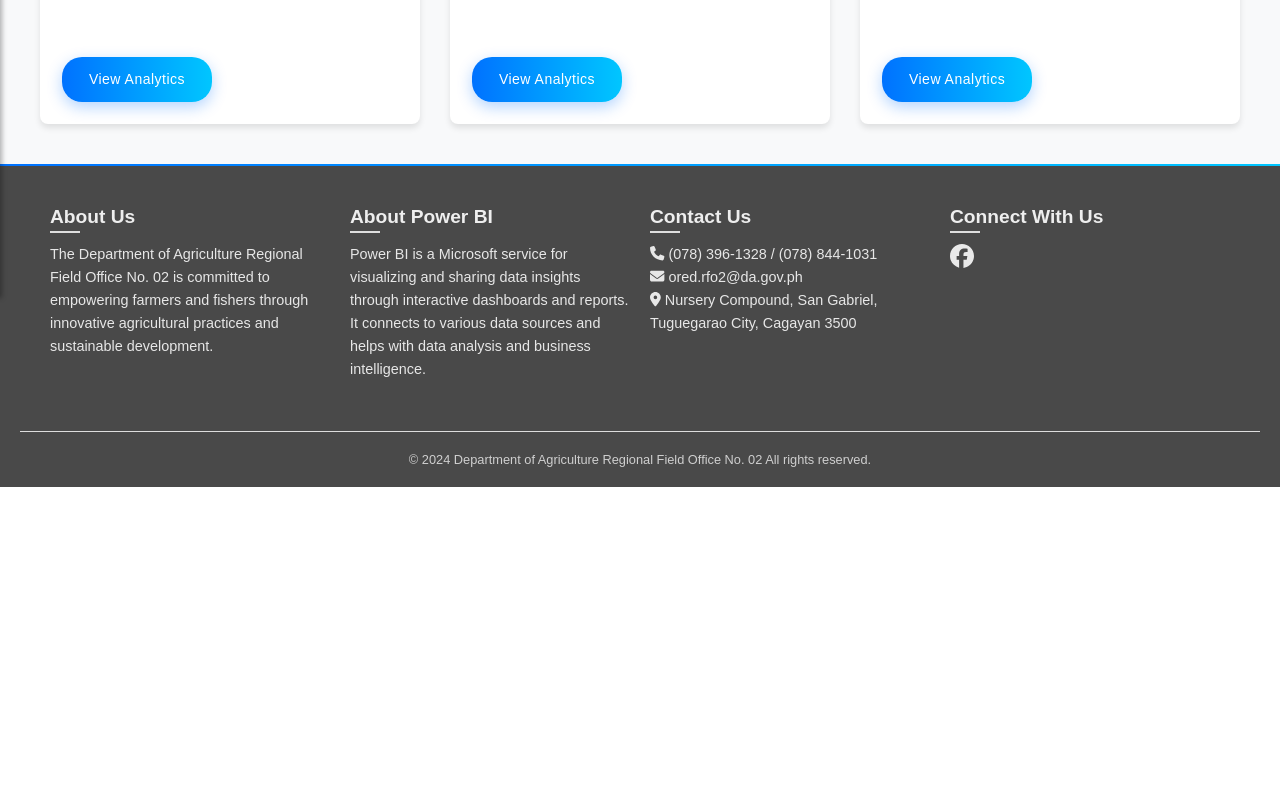
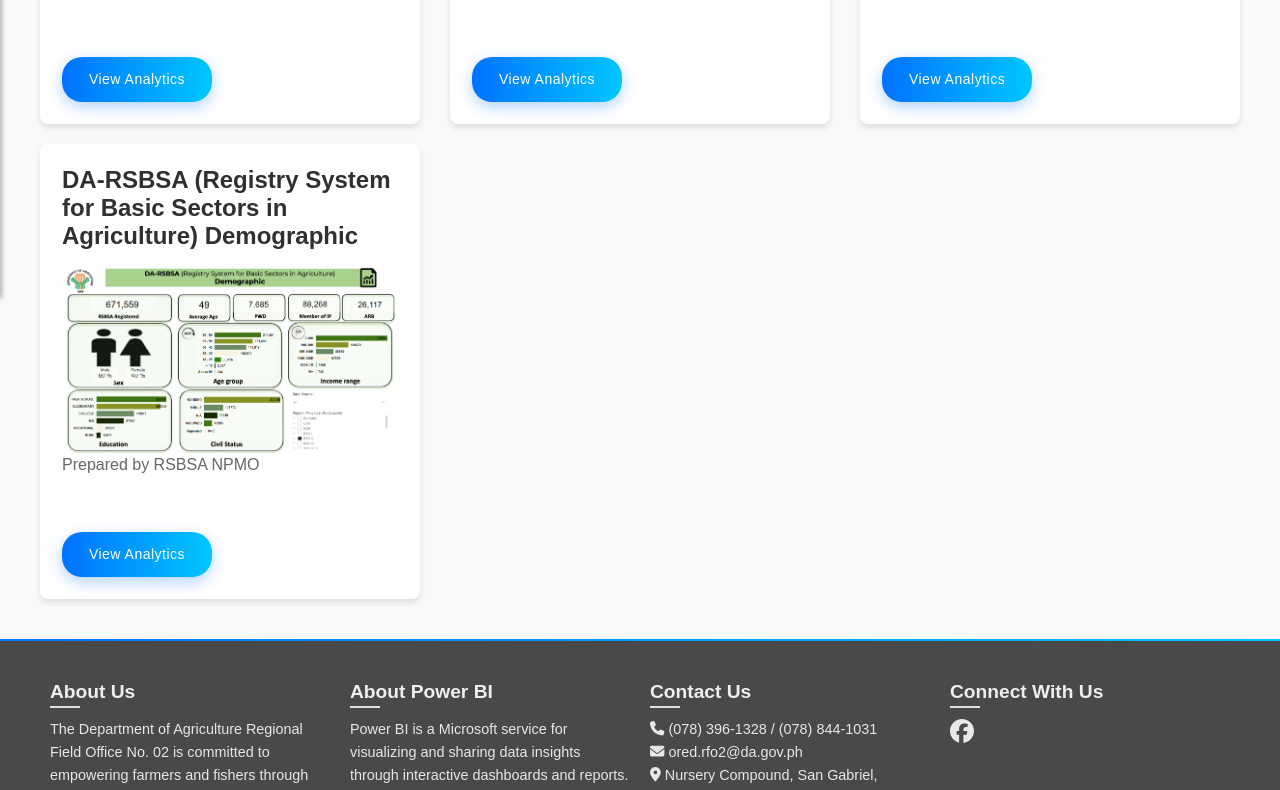
Before and after one commit to darfo2/powerbiportal, a React (Create React App) app: page /powerbiportal/Directory in a window 1280 px wide. Shown: the part 502-1292 px from the top of the page. Before the commit the page ends 989 px from the top, so only its background shows below. Built offline with nearby package versions, Linux system fonts and the light colour scheme.

Commit message:
updated the dependencies and added new pwrbi port.

```diff
--- a/src/components/ninPages/4directory.jsx
+++ b/src/components/ninPages/4directory.jsx
@@ -8,6 +8,7 @@ import Footer from '../Footer'
 import Animal from '../../assets/animal.PNG'
 import Feeds from '../../assets/feeds.PNG'
 import F2C2 from '../../assets/f2c2.PNG'
+import rsbsa from '../../assets/rsbsa.png'
 
 const fadeIn = keyframes`
   from { opacity: 0; }
@@ -163,6 +164,13 @@ function Page() {
         powerBIUrl:
           "https://app.powerbi.com/view?r=eyJrIjoiOGU0MTlkYzMtOGM4NC00ZTQ5LWIxMjUtYzYyMjFlMjEyYjc3IiwidCI6IjY4OTgwNjFkLTFhNmItNGUzOS1hZGZjLWRjOGFmZTA3MjIwMSIsImMiOjEwfQ%3D%3D",
       },
+      {
+        title: "DA-RSBSA (Registry System for Basic Sectors in Agriculture) Demographic",
+        text: "Prepared by RSBSA NPMO",
+        imageSrc: rsbsa,
+        powerBIUrl:
+          "https://app.powerbi.com/singleSignOn?ctid=25363027-5264-4a52-82dc-83acbe30cc8b&experience=power-bi&fbclid=IwY2xjawEX2qJleHRuA2FlbQIxMAABHQCa35t7jkr6r2qfMgdrsBaE6_pufbsM_wWB8JVw0pKLIoVSB0W3rrJ4qA_aem_8WrSq_kL8KlBhPgAFhICgg&ru=https%3A%2F%2Fapp.powerbi.com%2Fgroups%2Fme%2Fapps%2Fe7536ff0-3773-4efb-970f-32651c96ec28%2Freports%2Fcce9bd2c-46ac-48d5-91c2-d2ffcac6cdb9%2FReportSection493e614530181d8dc02c%3Fctid%3D25363027-5264-4a52-82dc-83acbe30cc8b%26experience%3Dpower-bi%26fbclid%3DIwY2xjawEX2qJleHRuA2FlbQIxMAABHQCa35t7jkr6r2qfMgdrsBaE6_pufbsM_wWB8JVw0pKLIoVSB0W3rrJ4qA_aem_8WrSq_kL8KlBhPgAFhICgg%26noSignUpCheck%3D1",
+      },
   ]);
 
   const handleViewAnalytics = (url) => {
```
Also changed, not shown: src/assets/rsbsa.png (added), 1 other file (tests, documents, lock files or other folders).
